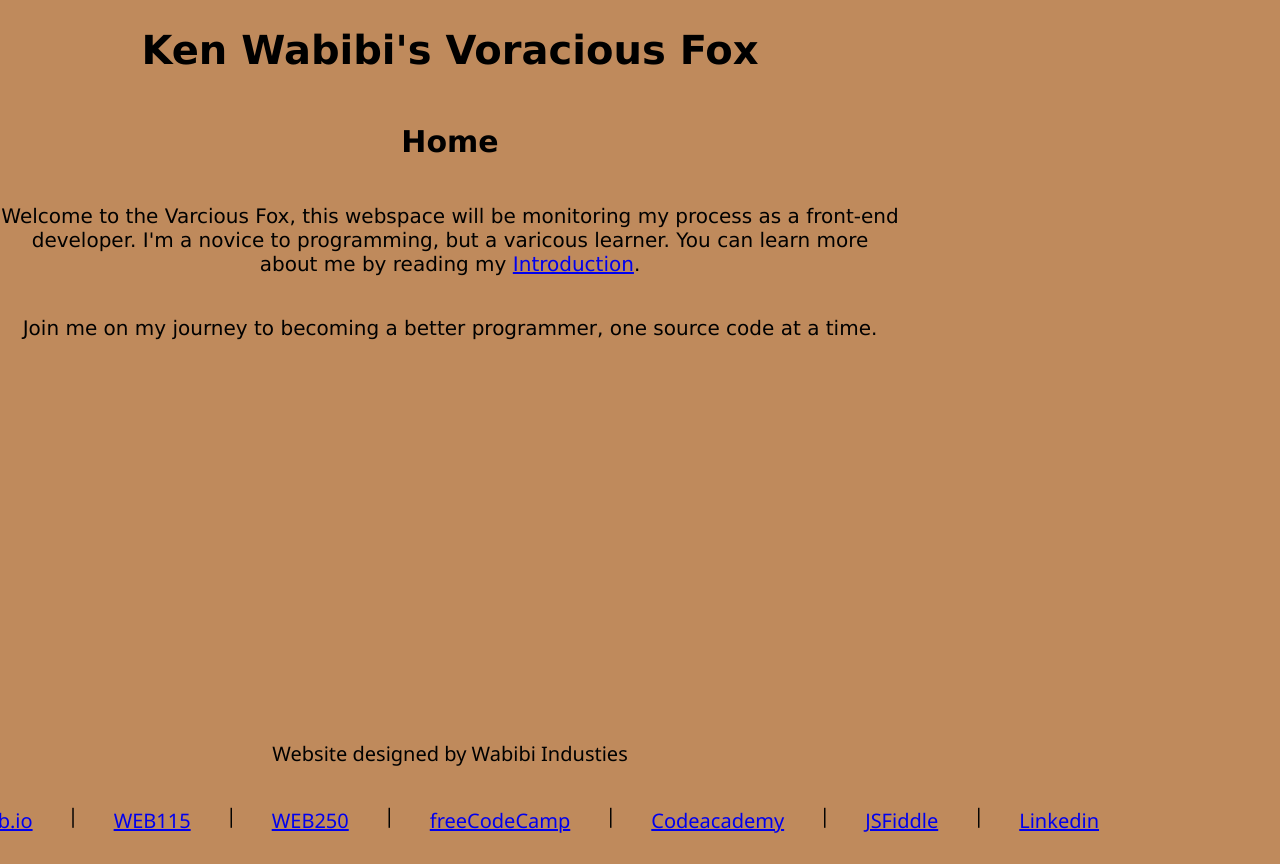
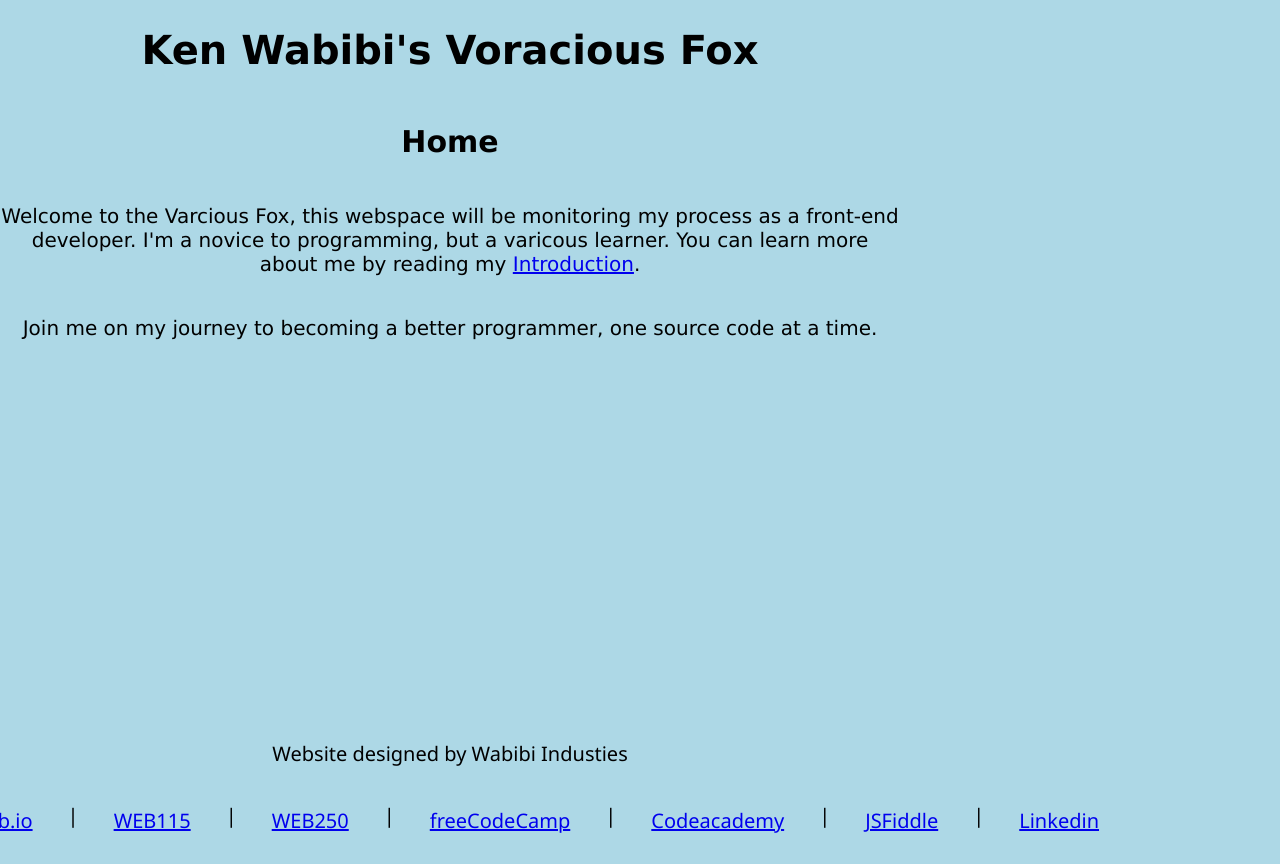
Before and after one commit to KenLWabibi/KenLWabibi.github.io, a PHP site: page / in a window 1280 px wide. Run offline with PHP 8.4, Linux system fonts and the light colour scheme.

Commit message:
Update VF_layout1.css

```diff
--- a/VF_layout1.css
+++ b/VF_layout1.css
@@ -21,6 +21,7 @@ body {
     font-family: "Lucida Grande", "Lucida Sans Unicode", "Lucida Sans", "DejaVu Sans", Verdana, sans-serif;
     margin: 0;
     padding: 0;
+    background-color: LightBlue;
     justify-content: center;
     text-align: center;
 }
```
